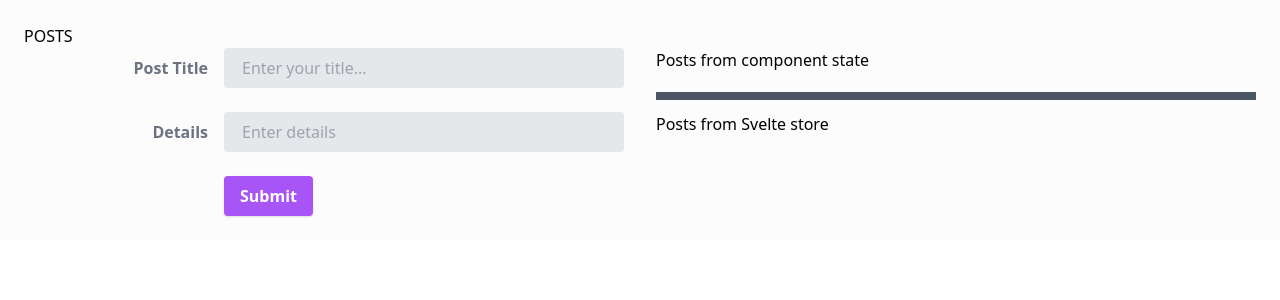
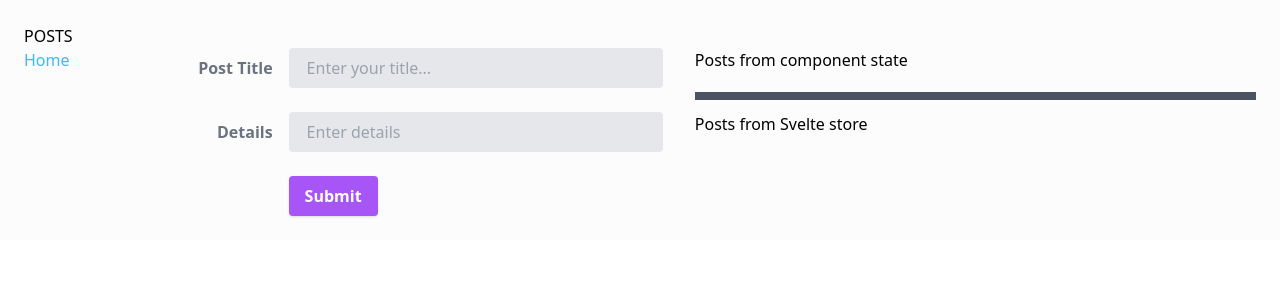
Before and after one commit to hobadams/sveltekit-playground, a SvelteKit app: page /posts in a window 1280 px wide. Shown: the top 300 px of the page. Built offline with nearby package versions, Linux system fonts and the light colour scheme.

Commit message:
render list on homepage

```diff
--- a/src/routes/+page.svelte
+++ b/src/routes/+page.svelte
@@ -1,2 +1,8 @@
+<script>
+	import PostsList from "../components/PostsList.svelte";
+  import { postsStore } from "$lib/stores/post-store";
+
+</script>
 <h1 class="font-medium">Welcome to SvelteKit</h1>
 <p>Visit <a href="https://kit.svelte.dev">kit.svelte.dev</a> to read the documentation</p>
+<PostsList heading="List on home page" posts={$postsStore} />
--- a/src/routes/posts/+page.svelte
+++ b/src/routes/posts/+page.svelte
@@ -17,6 +17,7 @@
 </script>
 
 <div class="flex w-full gap-8">
+  <a href="/" class="text-sky-400">Home</a>
   <form class="w-1/2" on:submit|preventDefault={addToList}>
     <div class="md:flex md:items-center mb-6">
       <div class="md:w-1/3">
```
